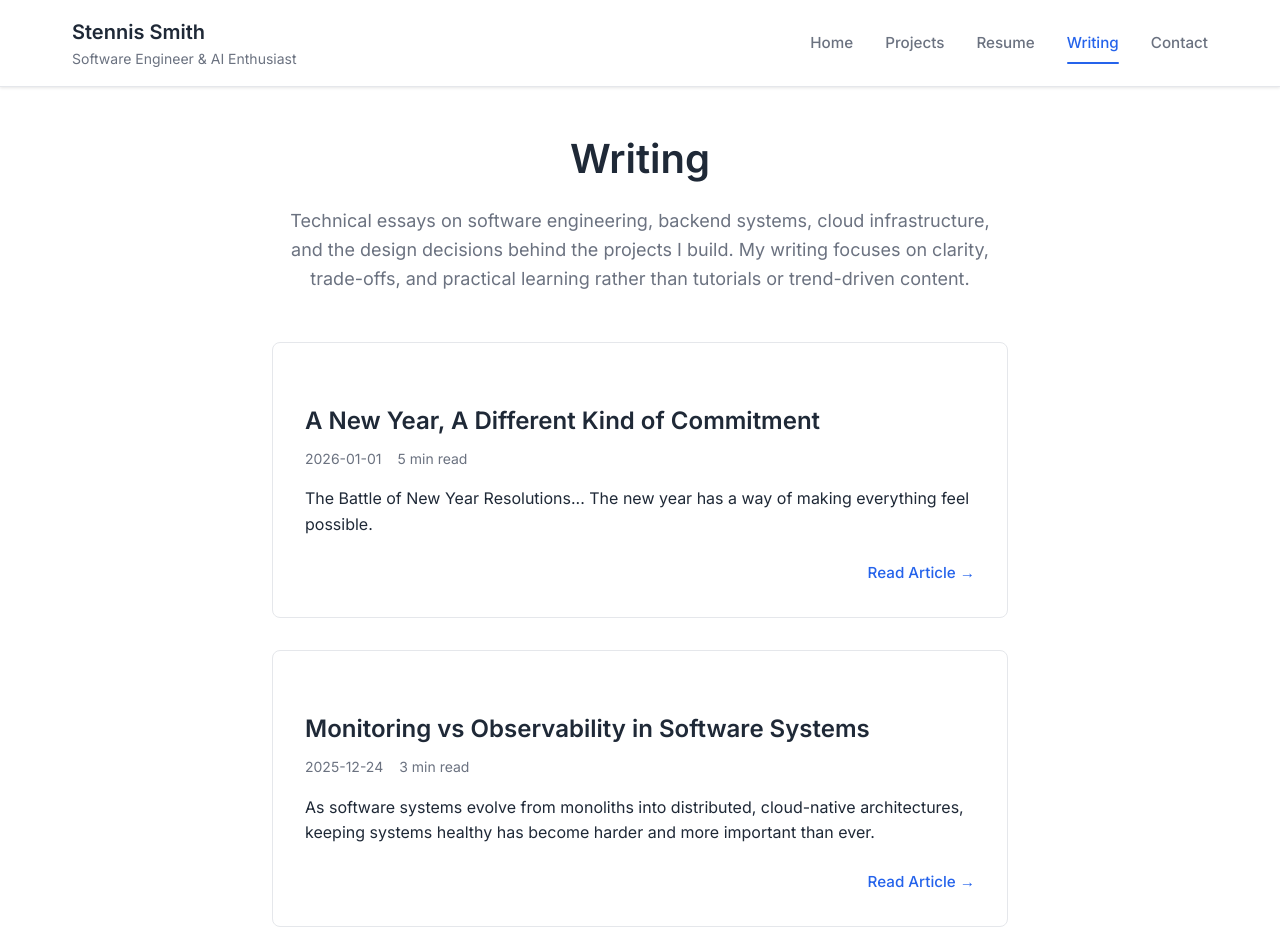
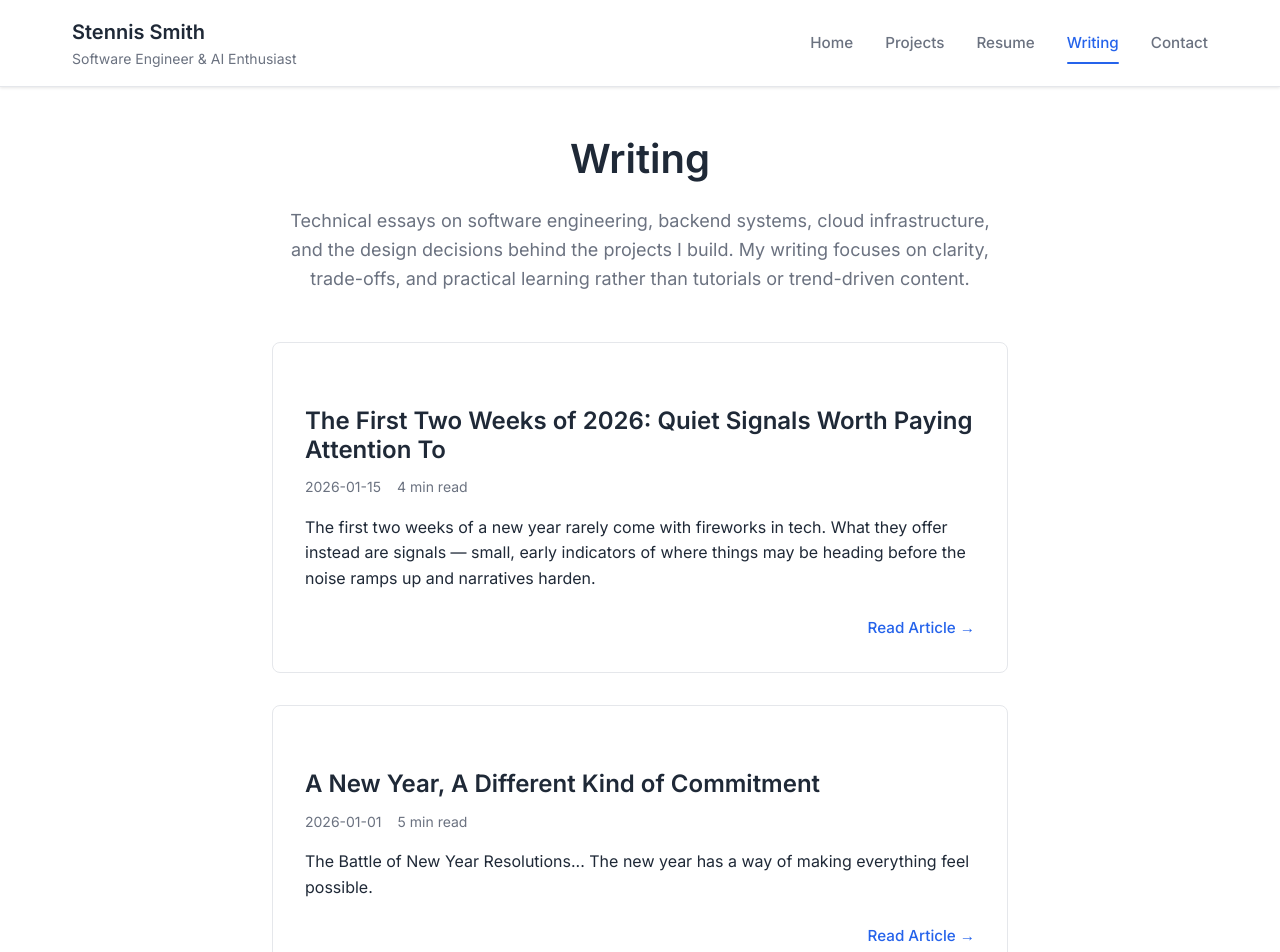
Before and after one commit to Stennis1/stennis-portfolio, a Next.js app: page /writing in a window 1280 px wide. Shown: the top 952 px of the page. Built offline with nearby package versions, Linux system fonts and the light colour scheme.

Commit message:
chore: add recent article props to writing page

```diff
--- a/app/writing/page.tsx
+++ b/app/writing/page.tsx
@@ -3,6 +3,15 @@ import styles from "./page.module.css";
 
 export default function WritingPage() {
   const articles = [
+        {
+      title: "The First Two Weeks of 2026: Quiet Signals Worth Paying Attention To",
+      description:
+        "The first two weeks of a new year rarely come with fireworks in tech. What they offer instead are signals — \
+        small, early indicators of where things may be heading before the noise ramps up and narratives harden.",
+      date: "2026-01-15",
+      readTime: "4 min read",
+      link: "https://open.substack.com/pub/stennissmith/p/the-first-two-weeks-of-2025-quiet",
+    },
     {
       title: "A New Year, A Different Kind of Commitment",
       description:
```
